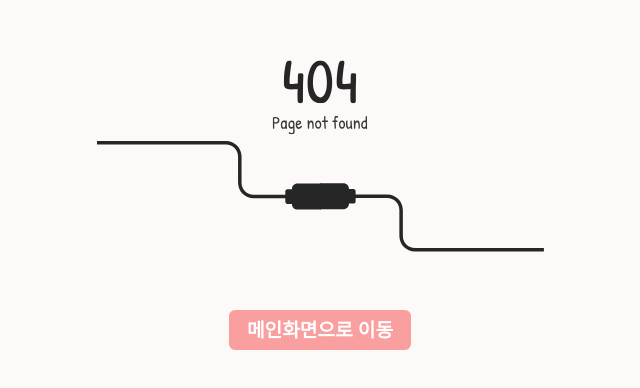
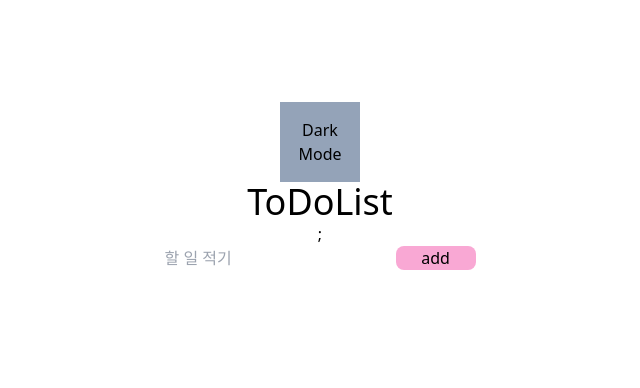
Before and after one commit to mintcoo/ReactWeb, a React (Create React App) app in the folder web-app/: page /todolist in a window 1280 px wide. Shown: the part 214-602 px from the top of the page, without its empty margins (320-960 px from the left). Built offline with nearby package versions, Linux system fonts and the light colour scheme.

Commit message:
리코일 기본까지 코인사이트 연습끝

```diff
--- a/web-app/src/Router.tsx
+++ b/web-app/src/Router.tsx
@@ -7,12 +7,14 @@ import Coin from "./Routes/Coin";
 import Coins from "./Routes/Coins";
 import CoinPrice from "./Routes/CoinPrice";
 import CoinChart from "./Routes/CoinChart";
+import ToDoList from "./Routes/ToDoList";
 
 function Router() {
   return (
     <Routes>
       <Route path="" element={<Layout />}>
         <Route path="/" element={<Home />} />
+        <Route path="/todolist" element={<ToDoList />} />
         <Route path="/coins" element={<Coins />} />
 
         <Route path="/coins/:coinId" element={<Coin />}>
--- /dev/null
+++ b/web-app/src/Routes/ToDoList.tsx
@@ -0,0 +1,34 @@
+import { useState } from "react";
+
+function ToDoList() {
+  const [todo, setTodo] = useState<string>("");
+
+  const onChangeInput = (event: React.ChangeEvent<HTMLInputElement>) => {
+    const {
+      currentTarget: { value },
+    } = event;
+    setTodo(value);
+  };
+
+  const onSubmitForm = (event: React.FormEvent<HTMLFormElement>) => {
+    event.preventDefault();
+    console.log(todo);
+  };
+
+  return (
+    <>
+      <div className="text-4xl">ToDoList</div>;
+      <form onSubmit={onSubmitForm}>
+        <input
+          onChange={onChangeInput}
+          value={todo}
+          className="dark:text-black"
+          placeholder="할 일 적기"
+        />
+        <button className="w-20 bg-pink-300 rounded-lg">add</button>
+      </form>
+    </>
+  );
+}
+
+export default ToDoList;
```
